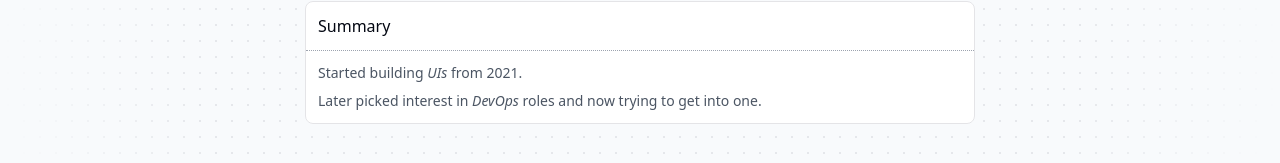
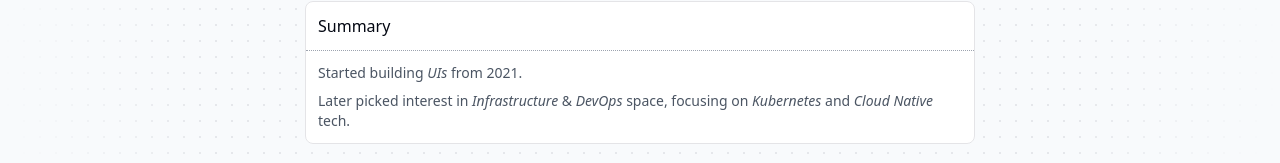
Before and after one commit to vishnumohanan404/crc-portfolio, a React (Vite) app: page / in a window 1280 px wide. Shown: the part 335-498 px from the top of the page. Built offline with nearby package versions, Linux system fonts and the light colour scheme; no server answers.

Commit message:
update summary

```diff
--- a/src/components/summary.jsx
+++ b/src/components/summary.jsx
@@ -22,8 +22,10 @@ const Summary = () => {
         </p>
         <p>
           Later picked interest in
-          <span className="font-medium italic"> DevOps</span> roles and now
-          trying to get into one.
+          <span className="font-medium italic"> Infrastructure</span> &
+          <span className="font-medium italic"> DevOps</span> space, focusing on{" "}
+          <span className="font-medium italic">Kubernetes</span> and{" "}
+          <span className="font-medium italic">Cloud Native</span> tech.
         </p>
       </div>
     </motion.div>
```
